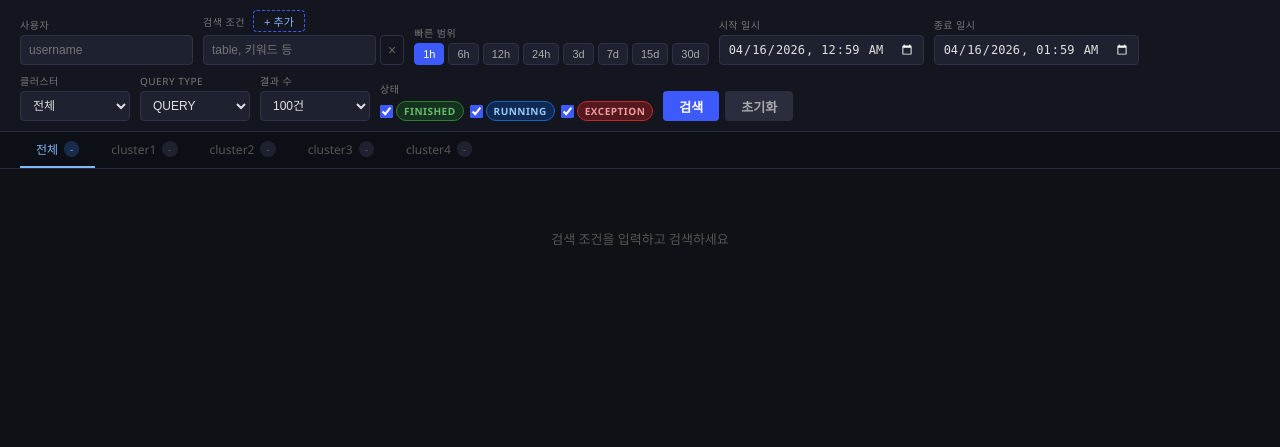
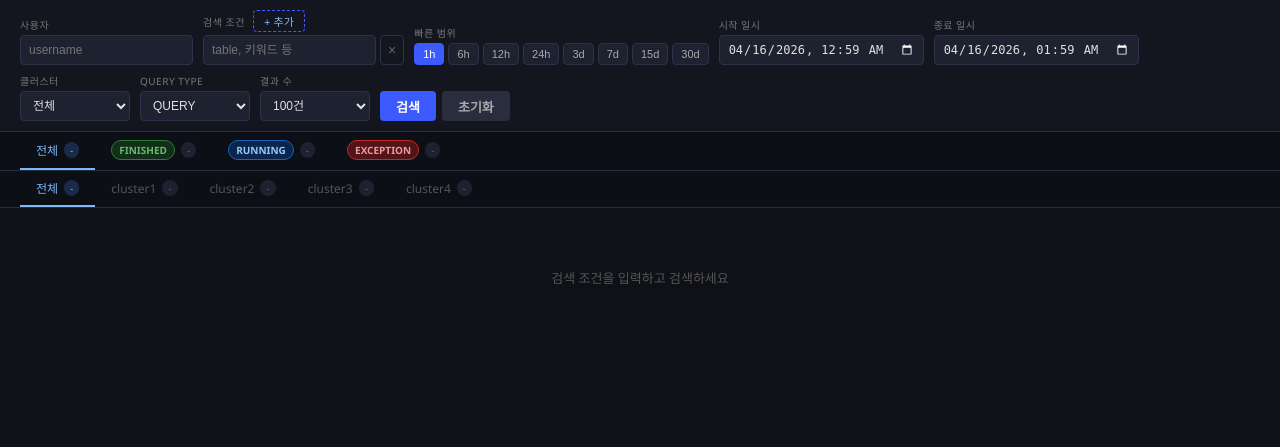
Before and after one commit to Joonhong-Park/query_explorer, a FastAPI app: page / in a window 1280 px wide. Shown: the part 41-488 px from the top of the page. Before the commit the page ends 286 px from the top, so only its background shows below. Run offline with FastAPI, Linux system fonts and the light colour scheme.

Commit message:
feat: replace state checkboxes with state tabs (like cluster tabs)
상태 탭 바를 클러스터 탭 위에 추가 — 전체 / FINISHED / RUNNING / EXCEPTION
각 탭에 건수 표시, 클릭 시 재조회 없이 클라이언트 필터링.
클러스터 탭과 상태 탭 동시 적용 가능.

Co-Authored-By: Claude Sonnet 4.6 <noreply@anthropic.com>

```diff
--- a/templates/index.html
+++ b/templates/index.html
@@ -225,14 +225,6 @@
         <option value="1000">1000건</option>
       </select>
     </div>
-    <div class="fg">
-      <label>상태</label>
-      <div class="state-checks">
-        <label><input type="checkbox" class="f-state" value="FINISHED"  checked> <span class="s s-FINISHED">FINISHED</span></label>
-        <label><input type="checkbox" class="f-state" value="RUNNING"   checked> <span class="s s-RUNNING">RUNNING</span></label>
-        <label><input type="checkbox" class="f-state" value="EXCEPTION" checked> <span class="s s-EXCEPTION">EXCEPTION</span></label>
-      </div>
-    </div>
     <div class="fg" style="justify-content:flex-end">
       <label>&nbsp;</label>
       <div style="display:flex;gap:6px;">
@@ -240,6 +232,21 @@
         <button class="btn btn-secondary" onclick="reset()">초기화</button>
       </div>
     </div>
+  </div>
+</div>
+
+<div class="cluster-tabs" id="state-tabs">
+  <div class="cluster-tab active" data-state="" onclick="selectStateTab(this)">
+    전체 <span class="tab-count" id="stab-count-all">-</span>
+  </div>
+  <div class="cluster-tab" data-state="FINISHED" onclick="selectStateTab(this)">
+    <span class="s s-FINISHED">FINISHED</span> <span class="tab-count" id="stab-count-FINISHED">-</span>
+  </div>
+  <div class="cluster-tab" data-state="RUNNING" onclick="selectStateTab(this)">
+    <span class="s s-RUNNING">RUNNING</span> <span class="tab-count" id="stab-count-RUNNING">-</span>
+  </div>
+  <div class="cluster-tab" data-state="EXCEPTION" onclick="selectStateTab(this)">
+    <span class="s s-EXCEPTION">EXCEPTION</span> <span class="tab-count" id="stab-count-EXCEPTION">-</span>
   </div>
 </div>
 
@@ -260,6 +267,7 @@ let _rows          = [];
 let _sortCol       = 'startTime';
 let _sortDir       = -1;
 let _activeCluster = '';
+let _activeState   = '';
 let _openRows      = new Set(); // 펼쳐진 행의 queryId
 let _condCount     = 0;
 
@@ -282,7 +290,6 @@ window.onload = () => {
   addCond();
   setPreset(1, document.querySelector('.preset-btn.active'));
   loadClusters();
-  document.querySelectorAll('.f-state').forEach(cb => cb.addEventListener('change', applyTabFilter));
 };
 
 function addCond(value) {
@@ -347,14 +354,17 @@ function selectTab(el) {
   applyTabFilter();
 }
 
+function selectStateTab(el) {
+  document.querySelectorAll('#state-tabs .cluster-tab').forEach(t => t.classList.remove('active'));
+  el.classList.add('active');
+  _activeState = el.dataset.state;
+  applyTabFilter();
+}
+
 function applyTabFilter() {
-  const checkedStates = new Set([...document.querySelectorAll('.f-state:checked')].map(c => c.value));
-  const totalStates   = document.querySelectorAll('.f-state').length;
-  const filterState   = checkedStates.size < totalStates;
-
   _rows = _allRows.filter(q => {
     if (_activeCluster && q._cluster !== _activeCluster) return false;
-    if (filterState && !checkedStates.has(q.queryState)) return false;
+    if (_activeState   && q.queryState !== _activeState)  return false;
     return true;
   });
   renderTable(_rows);
@@ -362,17 +372,24 @@ function applyTabFilter() {
 }
 
 function updateTabCounts() {
-  // 한 번만 순회해서 클러스터별 카운트맵 생성
-  const counts = _allRows.reduce((m, q) => {
-    m[q._cluster] = (m[q._cluster] || 0) + 1;
-    return m;
-  }, {});
-  document.getElementById('tab-count-all').textContent = _allRows.length;
+  const clusterCounts = {};
+  const stateCounts   = {};
+  _allRows.forEach(q => {
+    clusterCounts[q._cluster]  = (clusterCounts[q._cluster]  || 0) + 1;
+    stateCounts[q.queryState]  = (stateCounts[q.queryState]  || 0) + 1;
+  });
+
+  document.getElementById('tab-count-all').textContent  = _allRows.length;
+  document.getElementById('stab-count-all').textContent = _allRows.length;
   document.querySelectorAll('.cluster-tab[data-cluster]').forEach(tab => {
     const c = tab.dataset.cluster;
     if (!c) return;
     const el = document.getElementById(`tab-count-${c}`);
-    if (el) el.textContent = counts[c] || 0;
+    if (el) el.textContent = clusterCounts[c] || 0;
+  });
+  ['FINISHED', 'RUNNING', 'EXCEPTION'].forEach(s => {
+    const el = document.getElementById(`stab-count-${s}`);
+    if (el) el.textContent = stateCounts[s] || 0;
   });
 }
 
@@ -380,8 +397,11 @@ function updateTabSummary() {
   const el = document.getElementById('tab-summary');
   if (!el) return;
   if (!_allRows.length) { el.textContent = ''; return; }
-  el.textContent = _activeCluster
-    ? `${_activeCluster}: ${_rows.length}건 / 전체 ${_allRows.length}건`
+  const parts = [];
+  if (_activeState)   parts.push(_activeState);
+  if (_activeCluster) parts.push(_activeCluster);
+  el.textContent = parts.length
+    ? `${parts.join(' / ')}: ${_rows.length}건 / 전체 ${_allRows.length}건`
     : `전체 ${_allRows.length}건`;
 }
 
@@ -450,11 +470,11 @@ function reset() {
   addCond();
   ['f-from','f-to'].forEach(id => document.getElementById(id).value = '');
   document.getElementById('f-qtype').value = 'QUERY';
-  document.querySelectorAll('.f-state').forEach(c => c.checked = true);
   document.getElementById('f-cluster').value = '';
   setPreset(1, document.querySelector('.preset-btn'));
   document.getElementById('table-wrap').innerHTML = '<div class="empty">검색 조건을 입력하고 검색하세요</div>';
-  _allRows = []; _rows = []; _openRows = new Set(); _activeCluster = '';
+  _allRows = []; _rows = []; _openRows = new Set(); _activeCluster = ''; _activeState = '';
+  selectStateTab(document.querySelector('#state-tabs .cluster-tab[data-state=""]'));
   selectTab(document.querySelector('.cluster-tab[data-cluster=""]'));
   updateTabCounts();
   updateTabSummary();
```
